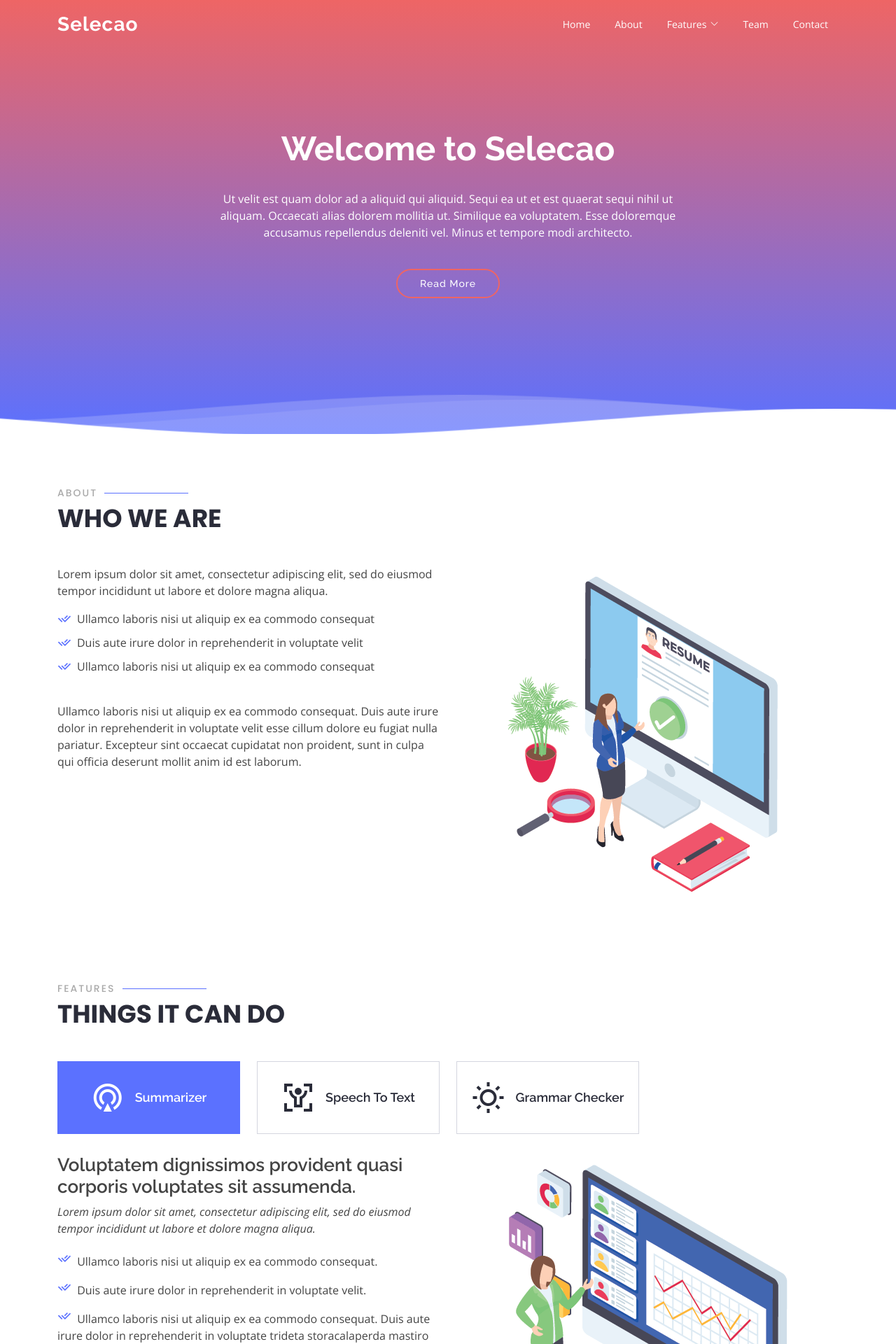
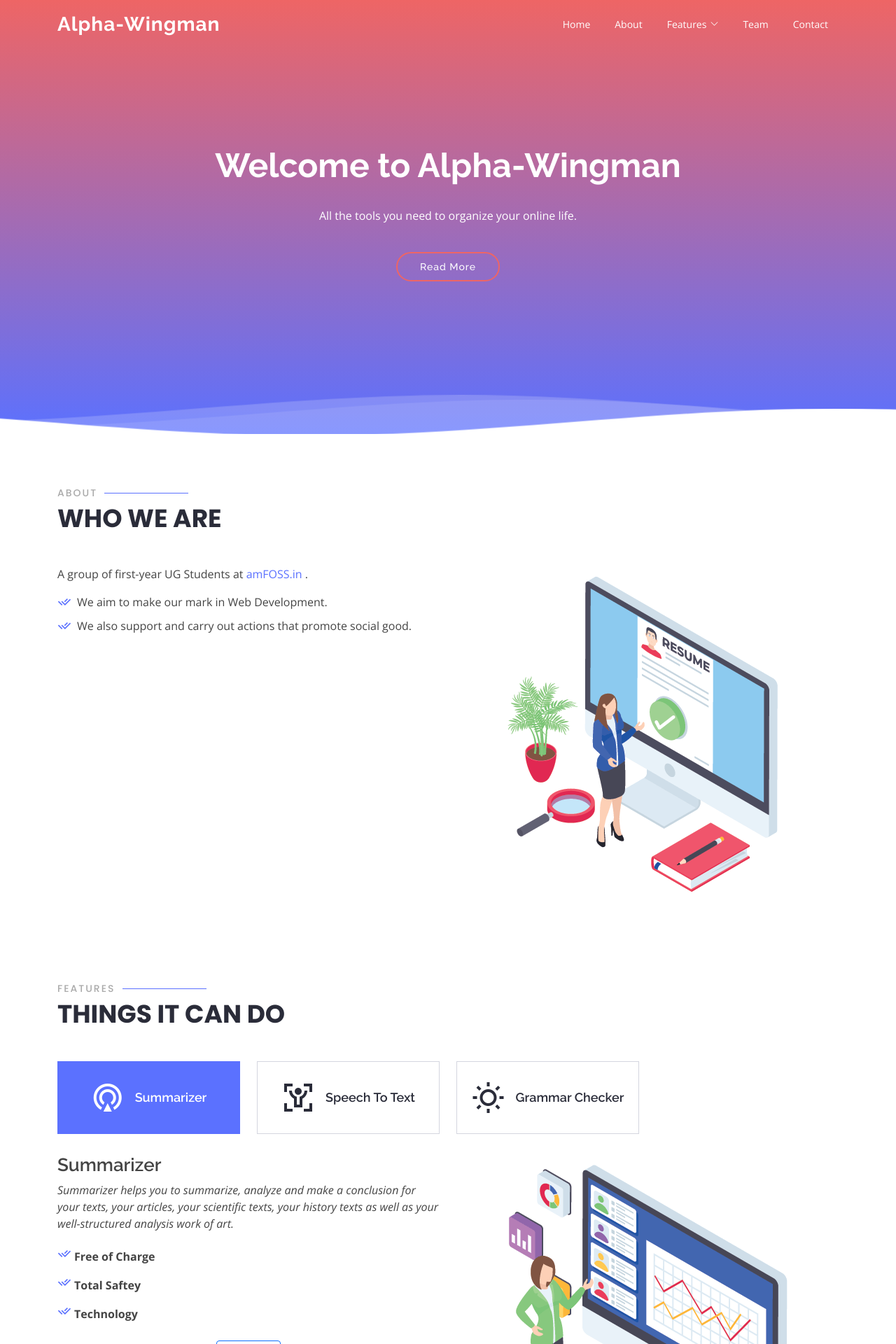
Before and after one commit to vkranurag/Alpha-Wingman, a Flask app: page / in a window 1280 px wide. Shown: the top 1920 px of the page at 70% size. Run offline with Flask 2, Linux system fonts and the light colour scheme; some libraries are stand-ins or nearby versions.

Commit message:
finished front page

```diff
--- a/requirements.txt
+++ b/requirements.txt
@@ -14,3 +14,4 @@ soupsieve==2.2
 tqdm==4.58.0
 Werkzeug==1.0.1
 wincertstore==0.2
+gingerit
--- a/website/templates/home.html
+++ b/website/templates/home.html
@@ -24,12 +24,6 @@
   <!-- Template Main CSS File -->
   <link href="{{ url_for('static', filename='assets/css/style.css') }}" rel="stylesheet">
 
-  <!-- =======================================================
-  * Template Name: Selecao - v4.3.0
-  * Template URL: https://bootstrapmade.com/selecao-bootstrap-template/
-  * Author: BootstrapMade.com
-  * License: https://bootstrapmade.com/license/
-  ======================================================== -->
 </head>
 
 <body>
@@ -39,7 +33,7 @@
     <div class="container d-flex align-items-center justify-content-between">
 
       <div class="logo">
-        <h1><a href="/">Selecao</a></h1>
+        <h1><a href="/">Alpha-Wingman</a></h1>
         <!-- Uncomment below if you prefer to use an image logo -->
 
       </div>
@@ -70,8 +64,10 @@
 
       <div class="carousel-item active">
         <div class="carousel-container">
-          <h2 class="animate__animated animate__fadeInDown">Welcome to <span>Selecao</span></h2>
-          <p class="animate__animated fanimate__adeInUp">Ut velit est quam dolor ad a aliquid qui aliquid. Sequi ea ut et est quaerat sequi nihil ut aliquam. Occaecati alias dolorem mollitia ut. Similique ea voluptatem. Esse doloremque accusamus repellendus deleniti vel. Minus et tempore modi architecto.</p>
+          <h2 class="animate__animated animate__fadeInDown">Welcome to <span>Alpha-Wingman</span></h2>
+          <p class="animate__animated fanimate__adeInUp">
+            All the tools you need to organize your online life.
+          </p>
           <a href="#about" class="btn-get-started animate__animated animate__fadeInUp scrollto">Read More</a>
         </div>
       </div>
@@ -110,16 +106,12 @@
           </div>
           <div class="col-lg-6">
             <p>
-              Lorem ipsum dolor sit amet, consectetur adipiscing elit, sed do eiusmod tempor incididunt ut labore et dolore
-              magna aliqua.
+              A group of first-year UG Students at <a href="http://amfoss.in">amFOSS.in</a> .
             <br><ul>
-              <li><i class="ri-check-double-line"></i> Ullamco laboris nisi ut aliquip ex ea commodo consequat</li>
-              <li><i class="ri-check-double-line"></i> Duis aute irure dolor in reprehenderit in voluptate velit</li>
-              <li><i class="ri-check-double-line"></i> Ullamco laboris nisi ut aliquip ex ea commodo consequat</li>
+              <li><i class="ri-check-double-line"></i>We aim to make our mark in Web Development. </li>
+              <li><i class="ri-check-double-line"></i>We also support and carry out actions that promote social good. </li>
             </ul><br>
-              Ullamco laboris nisi ut aliquip ex ea commodo consequat. Duis aute irure dolor in reprehenderit in voluptate
-              velit esse cillum dolore eu fugiat nulla pariatur. Excepteur sint occaecat cupidatat non proident, sunt in
-              culpa qui officia deserunt mollit anim id est laborum.
+
             </p>
           </div>
         </div>
@@ -161,21 +153,16 @@
           <div class="tab-pane active show" id="tab-1">
             <div class="row">
               <div class="col-lg-6 order-2 order-lg-1 mt-3 mt-lg-0">
-                <h3>Voluptatem dignissimos provident quasi corporis voluptates sit assumenda.</h3>
+                <h3>Summarizer</h3>
                 <p class="fst-italic">
-                  Lorem ipsum dolor sit amet, consectetur adipiscing elit, sed do eiusmod tempor incididunt ut labore et dolore
-                  magna aliqua.
+                  Summarizer helps you to summarize, analyze and make a conclusion for your texts, your articles, your scientific texts,
+                  your history texts as well as your well-structured analysis work of art.
                 </p>
                 <ul>
-                  <li><i class="ri-check-double-line"></i> Ullamco laboris nisi ut aliquip ex ea commodo consequat.</li>
-                  <li><i class="ri-check-double-line"></i> Duis aute irure dolor in reprehenderit in voluptate velit.</li>
-                  <li><i class="ri-check-double-line"></i> Ullamco laboris nisi ut aliquip ex ea commodo consequat. Duis aute irure dolor in reprehenderit in voluptate trideta storacalaperda mastiro dolore eu fugiat nulla pariatur.</li>
+                  <li><i class="ri-check-double-line"></i><b>Free of Charge</b></li>
+                  <li><i class="ri-check-double-line"></i><b>Total Saftey</b></li>
+                  <li><i class="ri-check-double-line"></i><b>Technology</b></li>
                 </ul>
-                <p>
-                  Ullamco laboris nisi ut aliquip ex ea commodo consequat. Duis aute irure dolor in reprehenderit in voluptate
-                  velit esse cillum dolore eu fugiat nulla pariatur. Excepteur sint occaecat cupidatat non proident, sunt in
-                  culpa qui officia deserunt mollit anim id est laborum
-                </p>
                 <div class="text-center"><button type="button" class="btn btn-outline-primary"><a href="/summary">Try it out</a></button></div>
               </div>
               <div class="col-lg-6 order-1 order-lg-2 text-center">
@@ -186,21 +173,19 @@
           <div class="tab-pane" id="tab-2">
             <div class="row">
               <div class="col-lg-6 order-2 order-lg-1 mt-3 mt-lg-0">
-                <h3>Neque exercitationem debitis soluta quos debitis quo mollitia officia est</h3>
-                <p>
-                  Ullamco laboris nisi ut aliquip ex ea commodo consequat. Duis aute irure dolor in reprehenderit in voluptate
-                  velit esse cillum dolore eu fugiat nulla pariatur. Excepteur sint occaecat cupidatat non proident, sunt in
-                  culpa qui officia deserunt mollit anim id est laborum
-                </p>
+                <h3>Speech to Text</h3>
                 <p class="fst-italic">
-                  Lorem ipsum dolor sit amet, consectetur adipiscing elit, sed do eiusmod tempor incididunt ut labore et dolore
-                  magna aliqua.
+                  Speech to Text accurately transcribes your speech to text in real time.
+                  Use the magic of speech recognition to write emails and documents.
                 </p>
                 <ul>
-                  <li><i class="ri-check-double-line"></i> Ullamco laboris nisi ut aliquip ex ea commodo consequat.</li>
-                  <li><i class="ri-check-double-line"></i> Duis aute irure dolor in reprehenderit in voluptate velit.</li>
-                  <li><i class="ri-check-double-line"></i> Provident mollitia neque rerum asperiores dolores quos qui a. Ipsum neque dolor voluptate nisi sed.</li>
-                  <li><i class="ri-check-double-line"></i> Ullamco laboris nisi ut aliquip ex ea commodo consequat. Duis aute irure dolor in reprehenderit in voluptate trideta storacalaperda mastiro dolore eu fugiat nulla pariatur.</li>
+                <b>
+                  <li><i class="ri-check-double-line"></i>Supports popular languages.</li>
+                  <li><i class="ri-check-double-line"></i>Total Saftey</li>
+                  <li><i class="ri-check-double-line"></i>Formatable</li>
+                  <li><i class="ri-check-double-line"></i>Downloadable text after conversion</li>
+                </b>
+
                 </ul>
                 <div class="text-center"><button type="button" class="btn btn-outline-primary"><a href="/stt">Try it out</a></button></div>
               </div>
@@ -213,21 +198,18 @@
           <div class="tab-pane" id="tab-3">
             <div class="row">
               <div class="col-lg-6 order-2 order-lg-1 mt-3 mt-lg-0">
-                <h3>Voluptatibus commodi ut accusamus ea repudiandae ut autem dolor ut assumenda</h3>
-                <p>
-                  Ullamco laboris nisi ut aliquip ex ea commodo consequat. Duis aute irure dolor in reprehenderit in voluptate
-                  velit esse cillum dolore eu fugiat nulla pariatur. Excepteur sint occaecat cupidatat non proident, sunt in
-                  culpa qui officia deserunt mollit anim id est laborum
+                <h3>Grammar Checker</h3>
+                <p class="fst-italic">
+                  Check your English text for grammar, spelling, and punctuation errors with our free grammar checker.
                 </p>
                 <ul>
-                  <li><i class="ri-check-double-line"></i> Ullamco laboris nisi ut aliquip ex ea commodo consequat.</li>
-                  <li><i class="ri-check-double-line"></i> Duis aute irure dolor in reprehenderit in voluptate velit.</li>
-                  <li><i class="ri-check-double-line"></i> Provident mollitia neque rerum asperiores dolores quos qui a. Ipsum neque dolor voluptate nisi sed.</li>
+                <b>
+                  <li><i class="ri-check-double-line"></i>Fast and consistent</li>
+                  <li><i class="ri-check-double-line"></i>Fix tricky spelling errors</li>
+                  <li><i class="ri-check-double-line"></i>Enhance your writing</li>
+                  </b>
                 </ul>
-                <p class="fst-italic">
-                  Lorem ipsum dolor sit amet, consectetur adipiscing elit, sed do eiusmod tempor incididunt ut labore et dolore
-                  magna aliqua.
-                </p>
+
                 <div class="text-center"><button type="button" class="btn btn-outline-primary"><a href="/grammarcheck">Try it out</a></button></div>
               </div>
               <div class="col-lg-6 order-1 order-lg-2 text-center">
@@ -323,59 +305,19 @@
       </div>
     </section><!-- End Team Section -->
 
-    <!-- ======= Contact Section ======= -->
-    <section id="contact" class="contact">
-      <div class="container">
 
-        <div class="section-title" data-aos="zoom-out">
-          <h2>Contact</h2>
-          <p>Contact Us</p>
-        </div>
-          <center>
-          <div class="col-lg-8 mt-5 mt-lg-0" data-aos="fade-left">
-
-            <form action="forms/contact.php" method="post" role="form" class="php-email-form">
-              <div class="row">
-                <div class="col-md-6 form-group">
-                  <input type="text" name="name" class="form-control" id="name" placeholder="Your Name" required>
-                </div>
-                <div class="col-md-6 form-group mt-3 mt-md-0">
-                  <input type="email" class="form-control" name="email" id="email" placeholder="Your Email" required>
-                </div>
-              </div>
-              <div class="form-group mt-3">
-                <input type="text" class="form-control" name="subject" id="subject" placeholder="Subject" required>
-              </div>
-              <div class="form-group mt-3">
-                <textarea class="form-control" name="message" rows="5" placeholder="Message" required></textarea>
-              </div>
-              <div class="my-3">
-                <div class="loading">Loading</div>
-                <div class="error-message"></div>
-                <div class="sent-message">Your message has been sent. Thank you!</div>
-              </div>
-              <div class="text-center"><button type="submit">Send Message</button></div>
-            </form>
-          </center>
-          </div>
-
-        </div>
-
-      </div>
-    </section><!-- End Contact Section -->
 
   </main><!-- End #main -->
 
   <!-- ======= Footer ======= -->
   <footer id="footer">
     <div class="container">
-      <h3>Selecao</h3>
-      <p>Et aut eum quis fuga eos sunt ipsa nihil. Labore corporis magni eligendi fuga maxime saepe commodi placeat.</p>
+      <h3>Alpha-Wingman</h3>
       <div class="social-links">
         <a href="" class="github"><i class="bx bxl-github"></i></a>
       </div>
       <div class="copyright">
-        &copy; Copyright <strong><span>Selecao</span></strong>. All Rights Reserved
+        &copy; Copyright <strong><span>Alpha-Wingman</span></strong>. All Rights Reserved
       </div>
     </div>
   </footer><!-- End Footer -->
```
